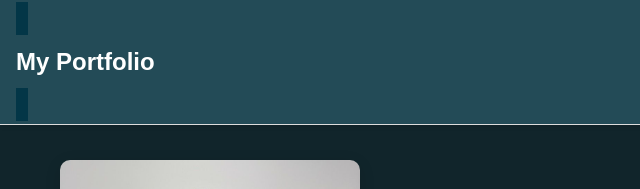
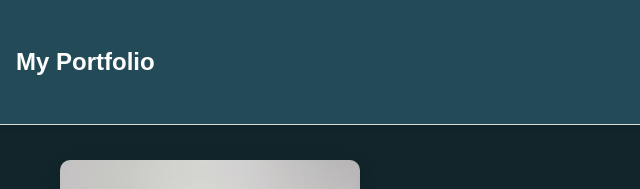
Before and after one commit to ManueltMan/VictorAyoola-portfolio, a plain HTML site: page index.html in a window 1280 px wide. In both pictures the pointer is over the link "My Portfolio". Shown: the top 189 px of the page, 0-640 px from the left. Drawn offline with Linux system fonts and the light colour scheme.

Commit message:
Add files via upload

```diff
--- a/style.css
+++ b/style.css
@@ -1,4 +1,3 @@
-
 @import url('https://fonts.googleapis.com/css2?family=Bebas+Neue&display=swap');
 html, body {
     width: 100vw;
@@ -102,6 +101,13 @@ section > h2,
     top: 0;
     width: 100%;
     z-index: 1000;
+}
+
+.logo a:hover, .logo a:focus {
+    background: none !important;
+    color: inherit !important;
+    text-decoration: none !important;
+    cursor: default;
 }
 
 .navbar a{
```
